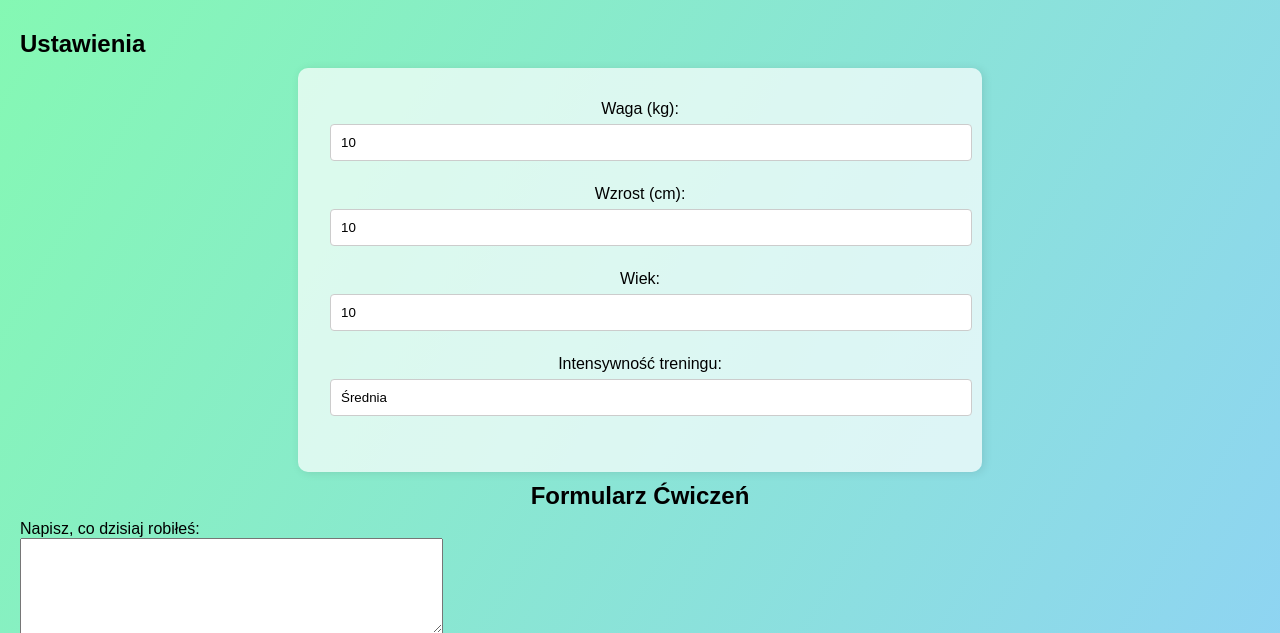
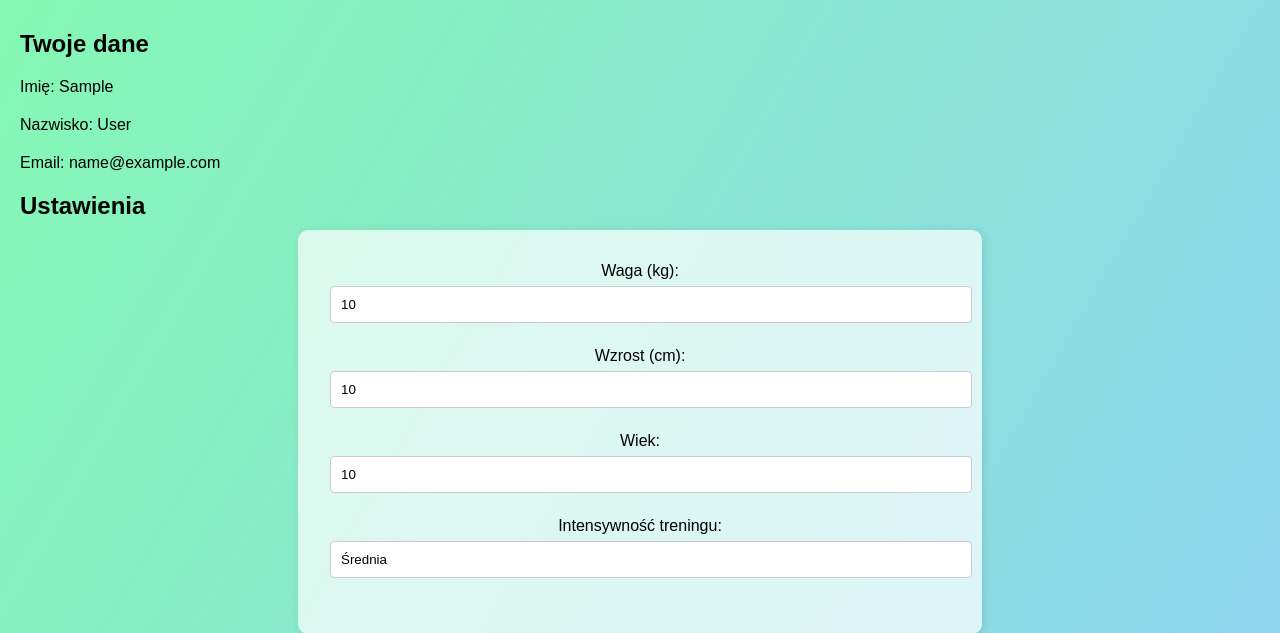
Before and after one commit to DawidKraszkiewicz/HackYeah2024IBM, a Flask app: page /dashboard in a window 1280 px wide. Shown: the part 150-783 px from the top of the page. Run offline with Flask 3, Linux system fonts and the light colour scheme; the visitor is signed in with stand-in values (Sample User, id 1); tables that the repository leaves empty hold one stand-in row (values such as "Sample post").

Commit message:
Fixed for multiple users and added user info on dashboard

```diff
--- a/Models/models.py
+++ b/Models/models.py
@@ -26,6 +26,7 @@ class Workout(db.Model):
     __tablename__ = 'workouts'
 
     id = db.Column(db.Integer, primary_key=True)
+    user_id = db.Column(db.Integer, db.ForeignKey('users.id'), nullable=False)
     exercise_name = db.Column(db.String(150),  nullable=False)
     weight_kilograms = db.Column(db.Integer, nullable=True)
     repetitions = db.Column(db.Integer, nullable=True)
--- a/agents.py
+++ b/agents.py
@@ -62,8 +62,8 @@ class PersonalTrainer:
         )
         return completion.choices[0].message.content
 
-    def suggest_workout(self):
-        workouts = Workout.query.all()
+    def suggest_workout(self, current_user_id):
+        workouts = Workout.query.filter_by(user_id=current_user_id).all()
         workouts = json.dumps([workout.to_dict() for workout in workouts])
         prompt = TRAINER_PROMPT + workouts
         completion = self.client.chat.completions.create(
--- a/app.py
+++ b/app.py
@@ -130,7 +130,7 @@ def process_workout():
         result = json.dumps(result)
         print(type(result))
 
-    suggestion = trainer.suggest_workout()
+    suggestion = trainer.suggest_workout(session["user_id"])
 
     session["suggestion"] = suggestion
     return redirect(url_for('dashboard'))
@@ -141,6 +141,6 @@ def history():
     if not session.get("user_id", None):
         return redirect(url_for('home'))
 
-    workouts = Workout.query.all()
+    workouts = Workout.query.filter_by(user_id=session["user_id"]).all()
 
     return render_template("history.html", workouts=workouts)
--- a/templates/dashboard.html
+++ b/templates/dashboard.html
@@ -23,6 +23,12 @@
     <h1>{{ mesg }}</h1>
 {% endfor %}
 <div class="content">
+    <section id="credentials">
+        <h2>Twoje dane</h2>
+        <p>Imię: {{ user.first_name }}</p>
+        <p>Nazwisko: {{ user.last_name }}</p>
+        <p>Email: {{ user.email }}</p>
+    </section>
     <section id="settings">
         <h2>Ustawienia</h2>
         <form method="post" action="update_settings">
```
